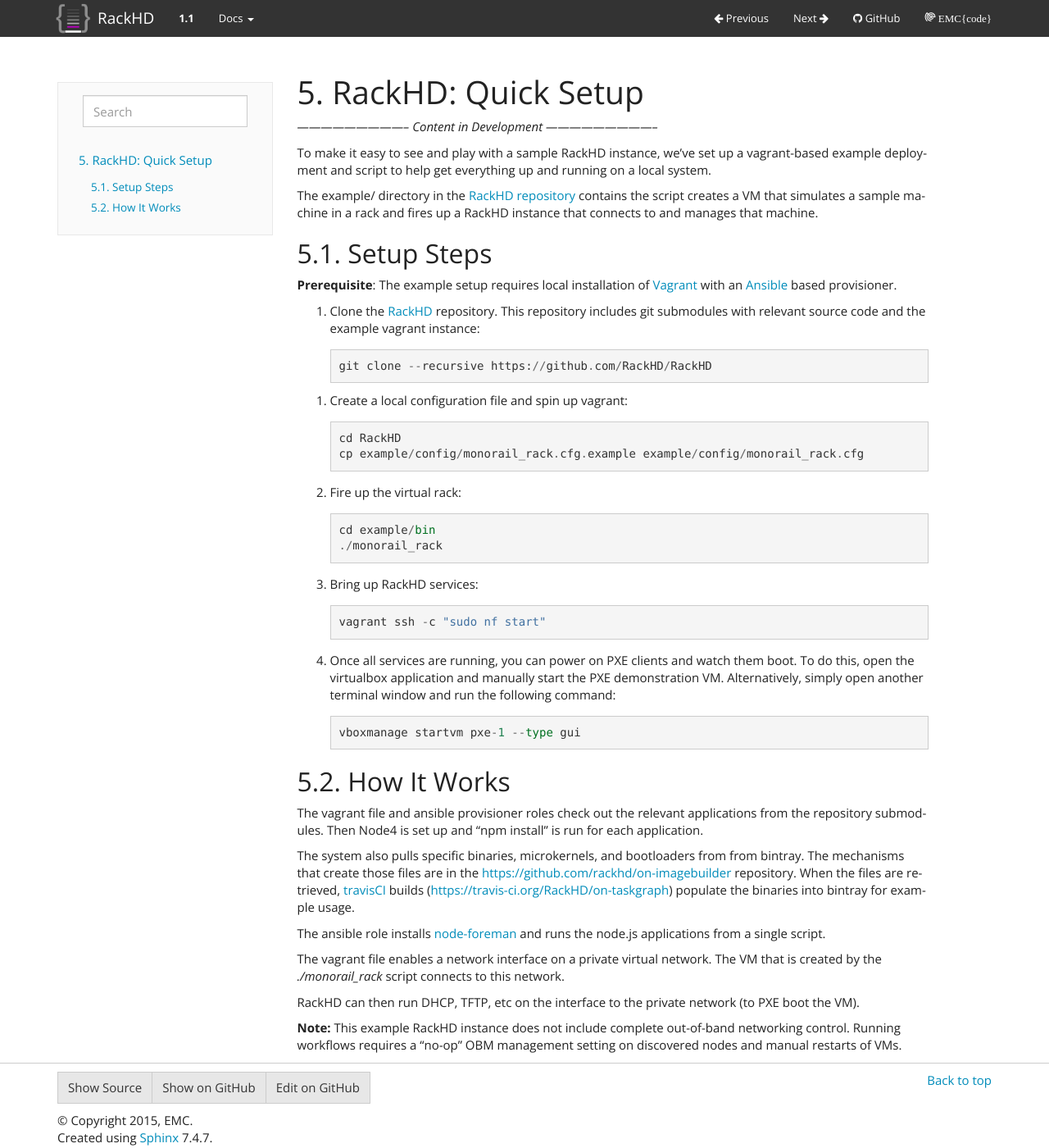
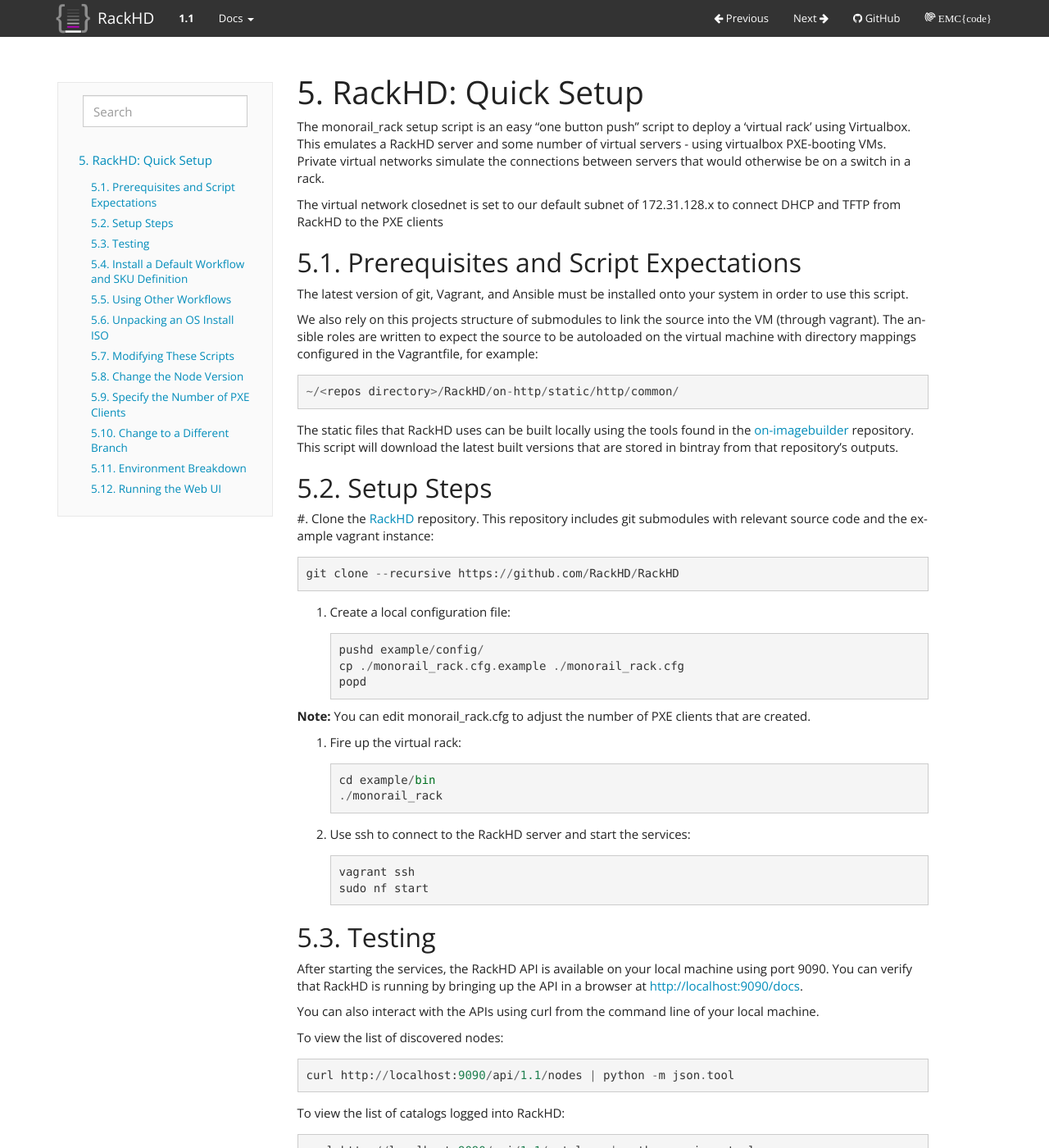
Before and after one commit to RackHD/docs, a Sphinx documentation site: the page built from docs/getting_started.rst, in a window 1280 px wide and 1400 px high. Shown: the whole window at 82% size. Built offline with Sphinx 7.4.7, drawn with Linux system fonts in a browser that asks for light colours; some of the changed text lies outside the part shown.

Commit message:
Updating QuickStart
so that it reflects the readme in the RackHD repo

```diff
--- a/docs/getting_started.rst
+++ b/docs/getting_started.rst
@@ -1,75 +1,221 @@
 RackHD: Quick Setup
 ===================
 
-*----------------------------- Content in Development -----------------------------*
+The monorail_rack setup script is an easy "one button push" script to deploy a 'virtual rack' using Virtualbox.
+This emulates a RackHD server and some number of virtual servers - using virtualbox PXE-booting VMs.
+Private virtual networks simulate the connections between servers that would otherwise be on a switch in a rack.
 
-To make it easy to see and play with a sample RackHD instance, we've
-set up a vagrant-based example deployment and script to help get everything
-up and running on a local system.
+The virtual network closednet is set to our default subnet of 172.31.128.x to connect DHCP and TFTP from
+RackHD to the PXE clients
 
-The example/ directory in the `RackHD repository`_ contains the script creates a VM that simulates a sample machine in a
-rack and fires up a RackHD instance that connects to and manages that machine.
+Prerequisites and Script Expectations
+--------------------------------------------
 
+The latest version of git, Vagrant, and Ansible must be installed onto your system in order to use this script.
 
-.. _RackHD repository: https://github.com/RackHD/RackHD
+We also rely on this projects structure of submodules to link the source into the VM (through vagrant).
+The ansible roles are written to expect the source to be autoloaded on the virtual machine with directory
+mappings configured in the Vagrantfile, for example::
+
+  ~/<repos directory>/RackHD/on-http/static/http/common/
+
+The static files that RackHD uses can be built locally using the tools found in the `on-imagebuilder`_
+repository. This script will download the latest built versions that are stored in bintray from that
+repository's outputs.
+
+.. _on-imagebuilder: https://github.com/RackHD/on-imagebuilder
 
 Setup Steps
 ------------------------------
 
-.. note::
-
-**Prerequisite**: The example setup requires local installation of `Vagrant`_ with an `Ansible`_ based provisioner.
-
-.. _Vagrant: https://www.vagrantup.com
-.. _Ansible: http://www.ansible.com
-
-#. Clone the `RackHD`_ repository. This repository includes git submodules with relevant source code and the example vagrant instance::
+#. Clone the `RackHD`_ repository. This repository includes git submodules with relevant source code and the example
+vagrant instance::
 
     git clone --recursive https://github.com/RackHD/RackHD
 
 .. _RackHD: https://github.com/RackHD/RackHD
 
-#. Create a local configuration file and spin up vagrant::
+#. Create a local configuration file::
 
-    cd RackHD
-    cp example/config/monorail_rack.cfg.example example/config/monorail_rack.cfg
+    pushd example/config/
+    cp ./monorail_rack.cfg.example ./monorail_rack.cfg
+    popd
+
+**Note:** You can edit monorail_rack.cfg to adjust the number of PXE clients that are created.
 
 #. Fire up the virtual rack::
 
     cd example/bin
     ./monorail_rack
 
-#. Bring up RackHD services::
+#. Use ssh to connect to the RackHD server and start the services::
 
-    vagrant ssh -c "sudo nf start"
+    vagrant ssh
+    sudo nf start
 
-#. Once all services are running, you can power on PXE clients and watch them boot. To do this, open the virtualbox application and manually start the PXE demonstration VM. Alternatively, simply open another terminal window and run the following command::
+Testing
+-------------------------
 
-    vboxmanage startvm pxe-1 --type gui
+After starting the services, the RackHD API is available on your local machine using port 9090.
+You can verify that RackHD is running by bringing up the API in a browser at http://localhost:9090/docs.
+
+You can also interact with the APIs using curl from the command line of your local machine.
+
+To view the list of discovered nodes::
+
+   curl http://localhost:9090/api/1.1/nodes | python -m json.tool
+
+To view the list of catalogs logged into RackHD::
+
+   curl http://localhost:9090/api/1.1/catalogs | python -m json.tool
+
+**Note:** In a new installation, both commands should result in empty lists.
+
+
+Install a Default Workflow and SKU Definition
+-----------------------------------------------------
+
+This example includes a workflow to use when we identify a "virtualbox" SKU with RackHD
+This workflow sets up no-op out-of-band management settings for a demo and triggers an installation
+of CoreOS as a default flow to run once the "virtualbox" SKU has been identified.
+
+Load the workflow into the library of workflows::
+
+    cd ~/src/rackhd/example
+    # make sure you're in the example directory to reference the sample JSON correctly
+
+    curl -H "Content-Type: application/json" \
+    -X PUT --data @samples/virtualbox_install_coreos.json \
+    http://localhost:9090/api/1.1/workflows
+
+To enable that workflow, add a SKU definition that includes the option of running another
+workflow once the SKU has been identified. This takes advantage of the Graph.SKU.Discovery workflow,
+which will attempt to identify a SKU and run another workflow if specified::
+
+   cd ~/src/rackhd/example
+   # make sure you're in the example directory to reference the sample JSON correctly
+
+   curl -H "Content-Type: application/json" \
+   -X POST --data @samples/virtualbox_sku.json \
+   http://localhost:9090/api/1.1/skus
+
+To view the current SKU definitions::
+
+   curl http://localhost:9090/api/1.1/skus | python -m json.tool
+
+Output::
+
+  [
+  {
+      "createdAt": "2015-11-21T00:46:04.068Z",
+      "discoveryGraphName": "Graph.DefaultVirtualBox.InstallCoreOS",
+      "discoveryGraphOptions": {},
+      "id": "564fbecc1dee9e7d2f1d33ca",
+      "name": "Noop OBM settings for VirtualBox nodes",
+      "rules": [
+          {
+              "equals": "VirtualBox",
+              "path": "dmi.System Information.Product Name"
+          }
+      ],
+      "updatedAt": "2015-11-21T00:46:04.068Z"
+  }
+  ]
 
 
 
-How It Works
----------------------
+Once you've added those definitions, you can start up the test "PXE-1" virtual machine using the command::
 
-The vagrant file and ansible provisioner roles check out the relevant
-applications from the repository submodules. Then Node4 is set up and "npm install" is run for each application.
+  vboxmanage startvm pxe-1 --type gui
 
-The system also pulls specific binaries, microkernels, and bootloaders from
-from bintray. The mechanisms that create those files are in the
-https://github.com/rackhd/on-imagebuilder repository. When the files are retrieved, `travisCI`_
-builds (https://travis-ci.org/RackHD/on-taskgraph) populate the binaries into bintray for example usage.
+The VM will PXE boot and be discovered by RackHD,. Then CoreOS will be installed. The installation workflow
+included in the RackHD system installs with a default SSH key that is included in our repositories. From the
+example directory, you should be able to log in using::
 
-The ansible role installs `node-foreman`_ and runs the node.js applications
-from a single script.
+  vagrant ssh:
 
-The vagrant file enables a network interface on a private virtual network. The VM that is created by
-the `./monorail_rack` script connects to this network.
+  cp ~/src/on-http/data/rackhd_rsa ~/.ssh/id_rsa
+  chmod 0400 ~/.ssh/id_rsa
+  ssh core@172.31.128.2
 
-RackHD can then run DHCP, TFTP, etc on the interface to the private network (to PXE boot the VM).
 
-**Note:** This example RackHD instance does not include complete out-of-band networking control. Running workflows requires
-a "no-op" OBM management setting on discovered nodes and manual restarts of VMs.
+Using Other Workflows
+------------------------------
 
-.. _travisCI: https://travis-ci.org/
-.. _node-foreman: https://github.com/strongloop/node-foreman
+A number of workflows are loaded by default. Many of those workflows rely on files or directories
+that are not packed in this example. If you want to try some of these workflows,
+you must add those files manually. You will also need to work around the fact that the example does not
+include an out-of-band mechanism for rebooting the PXE VMs.
+
+Unpacking an OS Install ISO
+-----------------------------------
+
+You can manually download and unpack ISO files for OS Installs, such as the ESXi installation
+ISO or a CentOS 7 LiveCD.
+
+Copy each file into the *examples* directory and unpack it in vagrant::
+
+   vagrant ssh:
+
+   sudo mkdir /var/mirrors
+   sudo python ~/src/on-http/data/templates/setup_iso.py \
+   /vagrant/VMware-VMvisor-Installer-*.x86_64.iso \
+   /var/mirrors --link=/home/vagrant/src
+   mv ~/Downloads/CentOS*.iso ~/src/rackhd/example/ vagrant ssh:
+
+   sudo python ~/src/on-http/data/templates/setup_iso.py /vagrant/Cent*.iso \
+   /var/mirrors --link=/home/vagrant/src
+
+Modifying These Scripts
+--------------------------
+
+If you're using the script or the ansible roles to change the functionality, you can shortcut
+the process by using ansible to update the existing VM::
+
+  vagrant provision
+
+Change the Node Version
+------------------------------
+
+Currently, the example uses *n* (https://github.com/tj/n) to install node version 0.10.40.
+You can change the default node version by logging into the Vagrant instance and using the *n* command as follows::
+
+  vagrant ssh
+  sudo ~/n/bin/n <version>
+
+Specify the Number of PXE Clients
+------------------------------------
+
+You can change the number of PXE clients that are created by modifying the *pxe_count* parameter in
+example/config/monorail_rack.cfg.
+
+
+Change to a Different Branch
+------------------------------------
+
+To checkout to a different commit than what is referenced by git submodule, edit the vagrant file (RackHD/example/Vagrantfile)
+ to specify the branch variable for the ansible provisioner. You can do this by uncommenting and modifying the following line::
+
+   ansible.extra_vars = { branch: "master" }
+
+
+Environment Breakdown
+------------------------------
+
+Currently, the *monorail_rack* script cannot shut down or remove anything. To get rid of the RackHD server you can use::
+
+  vagrant destroy
+
+And you can remove the PXE VMs using the vboxmanage command, such as::
+
+  vboxmanage unregistervm --delete pxe-1
+
+
+Running the Web UI
+--------------------------------
+
+We are experimenting with single page web UI applications within the repository
+on-web-ui (https://github.com/rackhd/on-web-ui). That repository is set up to host the UI externally to the RackHD.
+Follow the README instructions in that repo to run the application.
+
+You can also change the settings to point to the local instance of RackHD at https://localhost:9090/.
```
